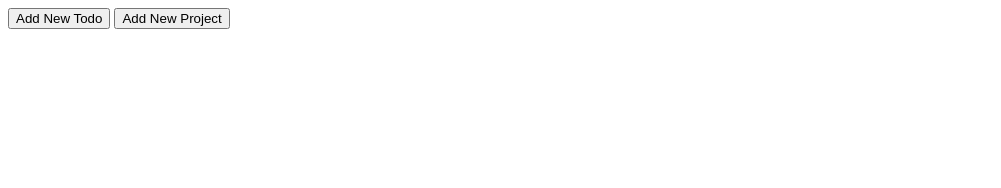
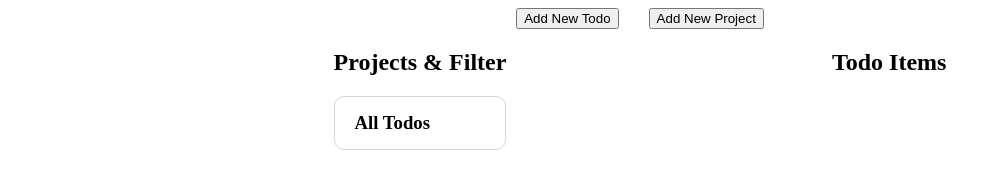
Before and after one commit to heyitsritesh/todo-list, a website built with webpack: page src/template.html in a window 1280 px wide. Shown: the whole page, without its empty margins (0-1001 px from the left). Built offline with nearby package versions, Linux system fonts and the light colour scheme.

Commit message:
Added header section and refactored code

```diff
--- a/src/template.html
+++ b/src/template.html
@@ -6,10 +6,12 @@
         <title>Todo List</title>
     </head>
     <body>
-        <button id="addNewTodoBtn">Add New Todo</button>
-        <button id="addNewProjectBtn">Add New Project</button>
+        <header>
+            <button id="addNewTodoBtn">Add New Todo</button>
+            <button id="addNewProjectBtn">Add New Project</button>
+        </header>
 
-        <div id="content">
+        <div id="dialogs">
             <dialog id="newTodoDialog">
                 <form id="addTodo">
                     <div>
@@ -93,7 +95,16 @@
                 </form>
             </dialog>
         </div>
-        <div id="projects-section"></div>
-        <div id="todo-section"></div>
+        <div id="content">
+            <div id="projects-section">
+                <h2>Projects & Filter</h2>
+                <div id="allTodos"><h3>All Todos</h3></div>
+                <div id="projects"></div>
+            </div>
+            <div id="todo-section">
+                <h2>Todo Items</h2>
+                <div id="todos"></div>
+            </div>
+        </div>
     </body>
 </html>
```
